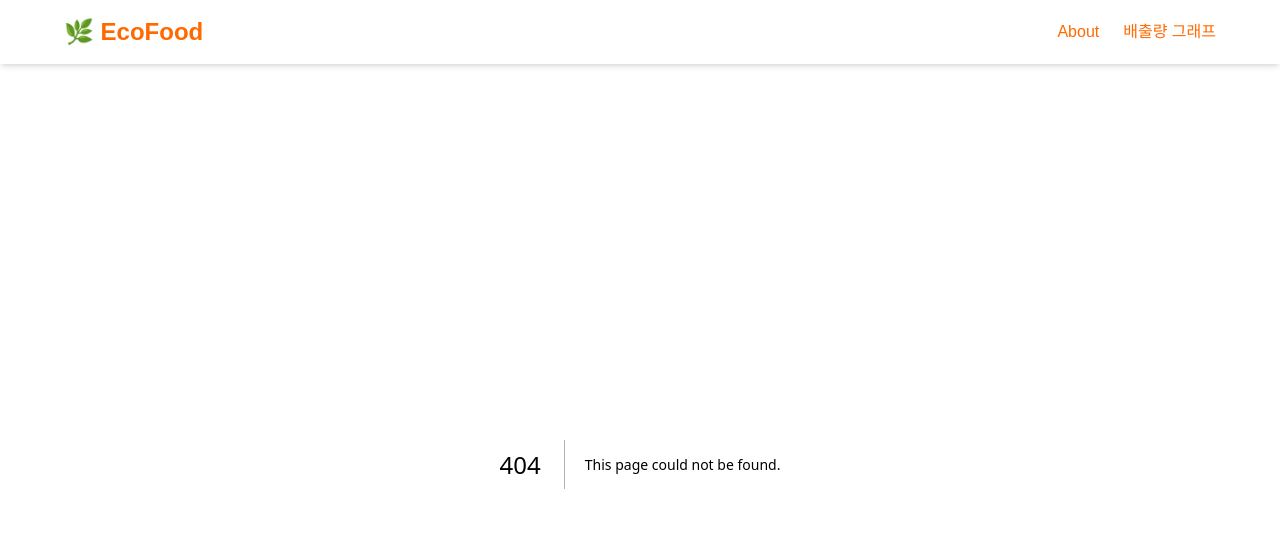
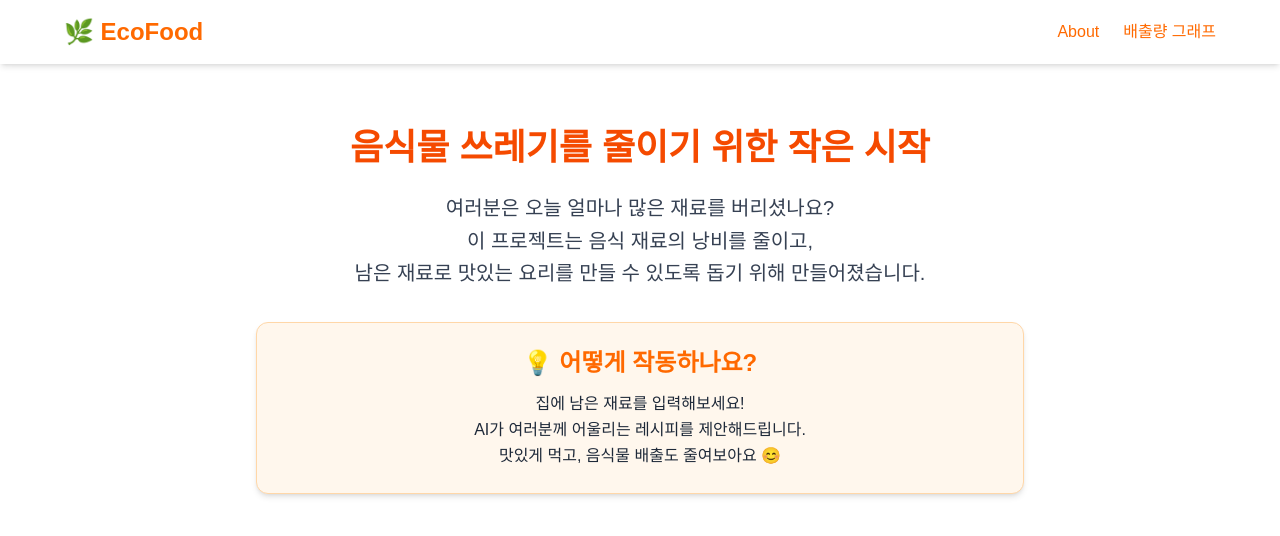
Before and after one commit to ehy0414/food-waste-campaign, a Next.js app: page /about in a window 1280 px wide. Before the commit this address had no page. Shown: the top 536 px of the page. Built offline with nearby package versions, Linux system fonts and the light colour scheme.

Commit message:
design: about page 추가

```diff
--- /dev/null
+++ b/src/app/about/page.tsx
@@ -0,0 +1,40 @@
+'use client';
+
+import { motion } from 'framer-motion';
+
+export default function AboutPage() {
+  return (
+    <main className="min-h-screen bg-white px-6 py-16">
+      <motion.div
+        initial={{ opacity: 0, y: 40 }}
+        animate={{ opacity: 1, y: 0 }}
+        transition={{ duration: 0.6 }}
+        className="max-w-3xl mx-auto text-center"
+      >
+        <h1 className="text-4xl md:text-4xl font-bold text-orange-600 mb-6">
+          음식물 쓰레기를 줄이기 위한 작은 시작
+        </h1>
+
+        <p className="text-lg md:text-xl text-gray-700 mb-8 leading-relaxed">
+          여러분은 오늘 얼마나 많은 재료를 버리셨나요?<br />
+          이 프로젝트는 음식 재료의 낭비를 줄이고,<br />
+          남은 재료로 맛있는 요리를 만들 수 있도록 돕기 위해 만들어졌습니다.
+        </p>
+
+        <motion.div
+          initial={{ opacity: 0, scale: 0.95 }}
+          animate={{ opacity: 1, scale: 1 }}
+          transition={{ delay: 0.3, duration: 0.6 }}
+          className="bg-orange-50 border border-orange-200 rounded-xl p-6 shadow-md"
+        >
+          <h2 className="text-2xl font-semibold text-orange-500 mb-3">💡 어떻게 작동하나요?</h2>
+          <p className="text-gray-800 text-base leading-relaxed">
+            집에 남은 재료를 입력해보세요!<br />
+            AI가 여러분께 어울리는 레시피를 제안해드립니다.<br />
+            맛있게 먹고, 음식물 배출도 줄여보아요 😊
+          </p>
+        </motion.div>
+      </motion.div>
+    </main>
+  );
+}
```
